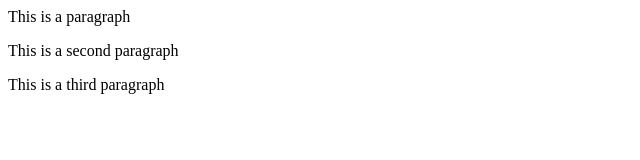
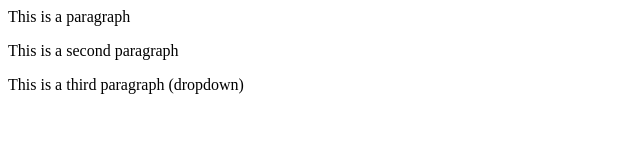
Before and after one commit to RutikKanzariya/LocalRepo, a plain HTML site: page index.html in a window 1280 px wide. Shown: the whole page, without its empty margins (0-640 px from the left). Drawn offline with Linux system fonts and the light colour scheme.

```diff
--- a/index.html
+++ b/index.html
@@ -1,3 +1,3 @@
 <p>This is a paragraph</p>
 <p>This is a second paragraph</p>
-<p>This is a third paragraph</p>
+<p>This is a third paragraph (dropdown)</p>
```
